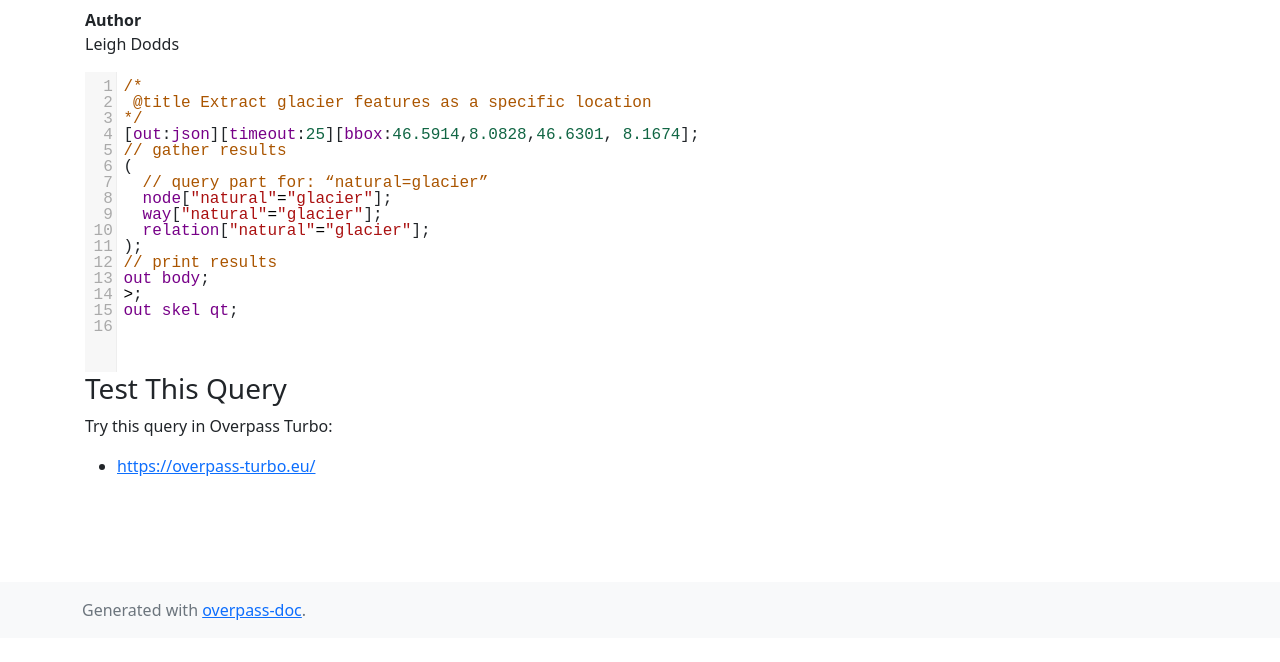
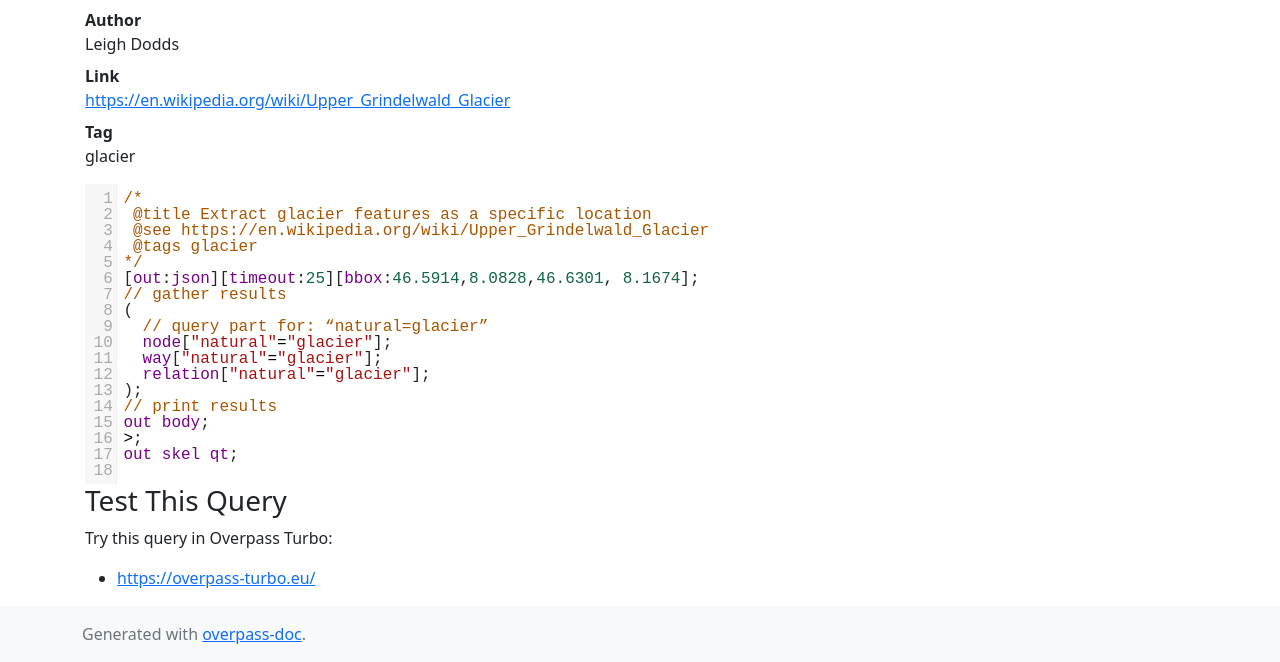
Before and after one commit to ldodds/osm-queries, a plain HTML site: page grindelwald-glacier.html in a window 1280 px wide. Shown: the part 162-824 px from the top of the page. Before the commit the page ends 800 px from the top, so only its background shows below. Drawn offline with Linux system fonts and the light colour scheme.

Commit message:
Update example

```diff
--- a/grindelwald-glacier.html
+++ b/grindelwald-glacier.html
@@ -83,10 +83,20 @@
 					  <dd><span property="creator">Leigh Dodds</span></dd>
 
 
+					  <dt>Link</dt>
+					  <dd><a href="https://en.wikipedia.org/wiki/Upper_Grindelwald_Glacier">https://en.wikipedia.org/wiki/Upper_Grindelwald_Glacier</a></dd>
+
+
+					  	<dt>Tag</dt>
+					  	<dd>
+					  	   <span property="subject">glacier</span>
+					  	</dd>
 
 					</dl>
 					<textarea id="overpass" cols="120" rows="50">/*
  @title Extract glacier features as a specific location
+ @see https://en.wikipedia.org/wiki/Upper_Grindelwald_Glacier
+ @tags glacier
 */
 [out:json][timeout:25][bbox:46.5914,8.0828,46.6301, 8.1674];
 // gather results
@@ -178,7 +188,7 @@ out skel qt;
 					<p>Try this query in Overpass Turbo:</p>
 					<ul>
 					    <li>
-					      <a href="https://overpass-turbo.eu/?Q=%2F%2A%0A+%40title+Extract+glacier+features+as+a+specific+location%0A%2A%2F%0A%5Bout%3Ajson%5D%5Btimeout%3A25%5D%5Bbbox%3A46.5914%2C8.0828%2C46.6301%2C+8.1674%5D%3B%0A%2F%2F+gather+results%0A%28%0A++%2F%2F+query+part+for%3A+%E2%80%9Cnatural%3Dglacier%E2%80%9D%0A++node%5B%22natural%22%3D%22glacier%22%5D%3B%0A++way%5B%22natural%22%3D%22glacier%22%5D%3B%0A++relation%5B%22natural%22%3D%22glacier%22%5D%3B%0A%29%3B%0A%2F%2F+print+results%0Aout+body%3B%0A%3E%3B%0Aout+skel+qt%3B%0A&R" target="_blank">https://overpass-turbo.eu/</a>
+					      <a href="https://overpass-turbo.eu/?Q=%2F%2A%0A+%40title+Extract+glacier+features+as+a+specific+location%0A+%40see+https%3A%2F%2Fen.wikipedia.org%2Fwiki%2FUpper_Grindelwald_Glacier%0A+%40tags+glacier%0A%2A%2F%0A%5Bout%3Ajson%5D%5Btimeout%3A25%5D%5Bbbox%3A46.5914%2C8.0828%2C46.6301%2C+8.1674%5D%3B%0A%2F%2F+gather+results%0A%28%0A++%2F%2F+query+part+for%3A+%E2%80%9Cnatural%3Dglacier%E2%80%9D%0A++node%5B%22natural%22%3D%22glacier%22%5D%3B%0A++way%5B%22natural%22%3D%22glacier%22%5D%3B%0A++relation%5B%22natural%22%3D%22glacier%22%5D%3B%0A%29%3B%0A%2F%2F+print+results%0Aout+body%3B%0A%3E%3B%0Aout+skel+qt%3B%0A&R" target="_blank">https://overpass-turbo.eu/</a>
 					    </li>
 					</ul>
 
```
